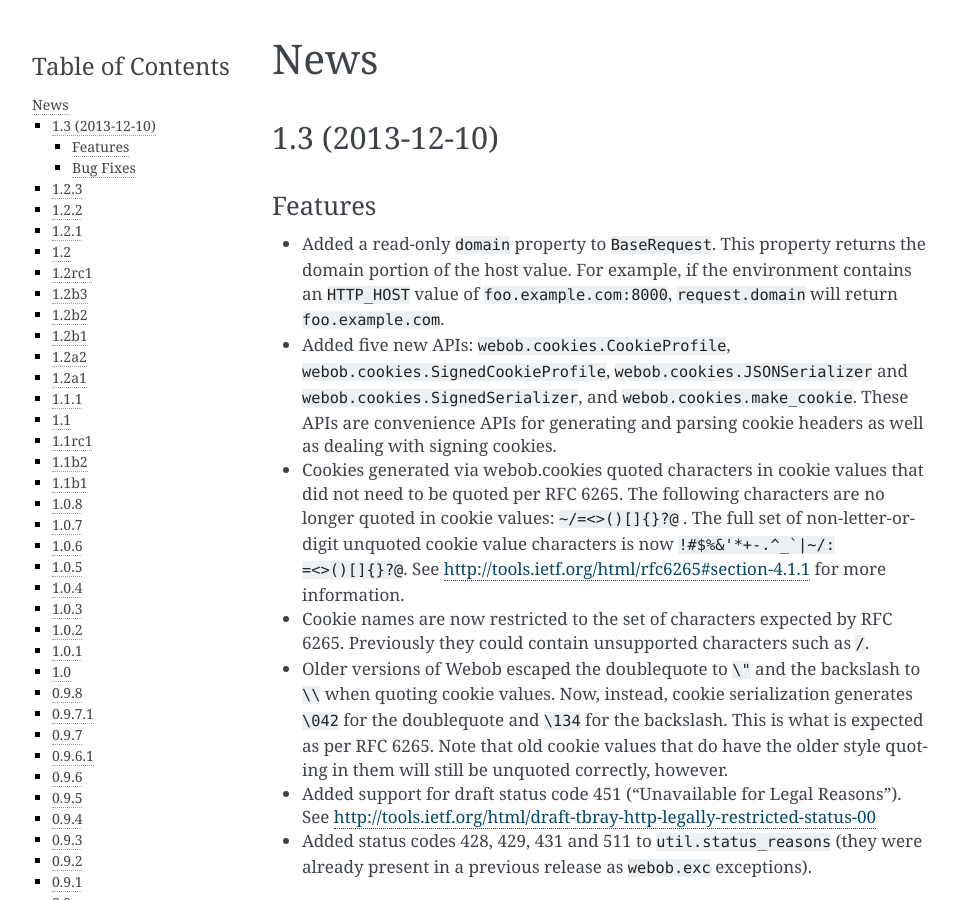
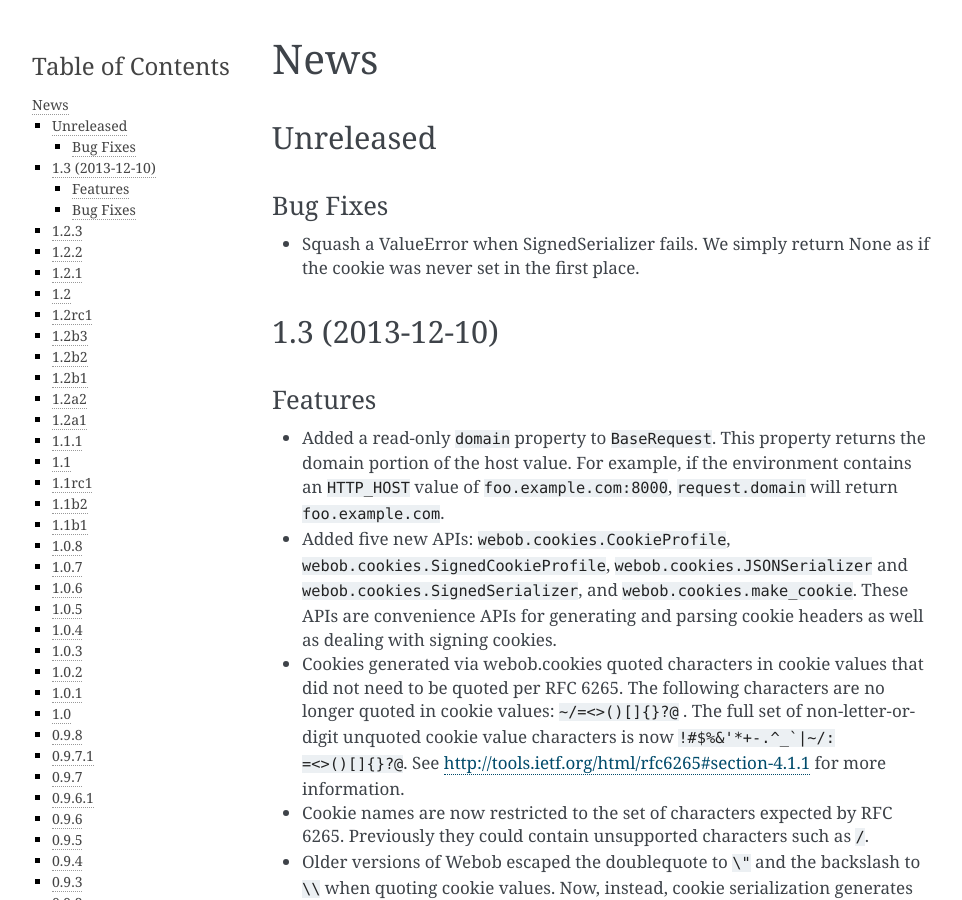
Before and after one commit to Pylons/webob, a Sphinx documentation site: the page built from docs/news.txt, in a window 1280 px wide and 900 px high. Shown: the whole window, without its empty margins (148-1110 px from the left). Built offline with Sphinx 7.4.7, drawn with Linux system fonts in a browser that asks for light colours.

Commit message:
Add notes regarding squashing

```diff
--- a/docs/news.txt
+++ b/docs/news.txt
@@ -1,5 +1,14 @@
 News
 ====
+
+Unreleased
+----------
+
+Bug Fixes
+~~~~~~~~~
+
+- Squash a ValueError when SignedSerializer fails. We simply return None as if
+  the cookie was never set in the first place.
 
 1.3 (2013-12-10)
 ----------------
```
